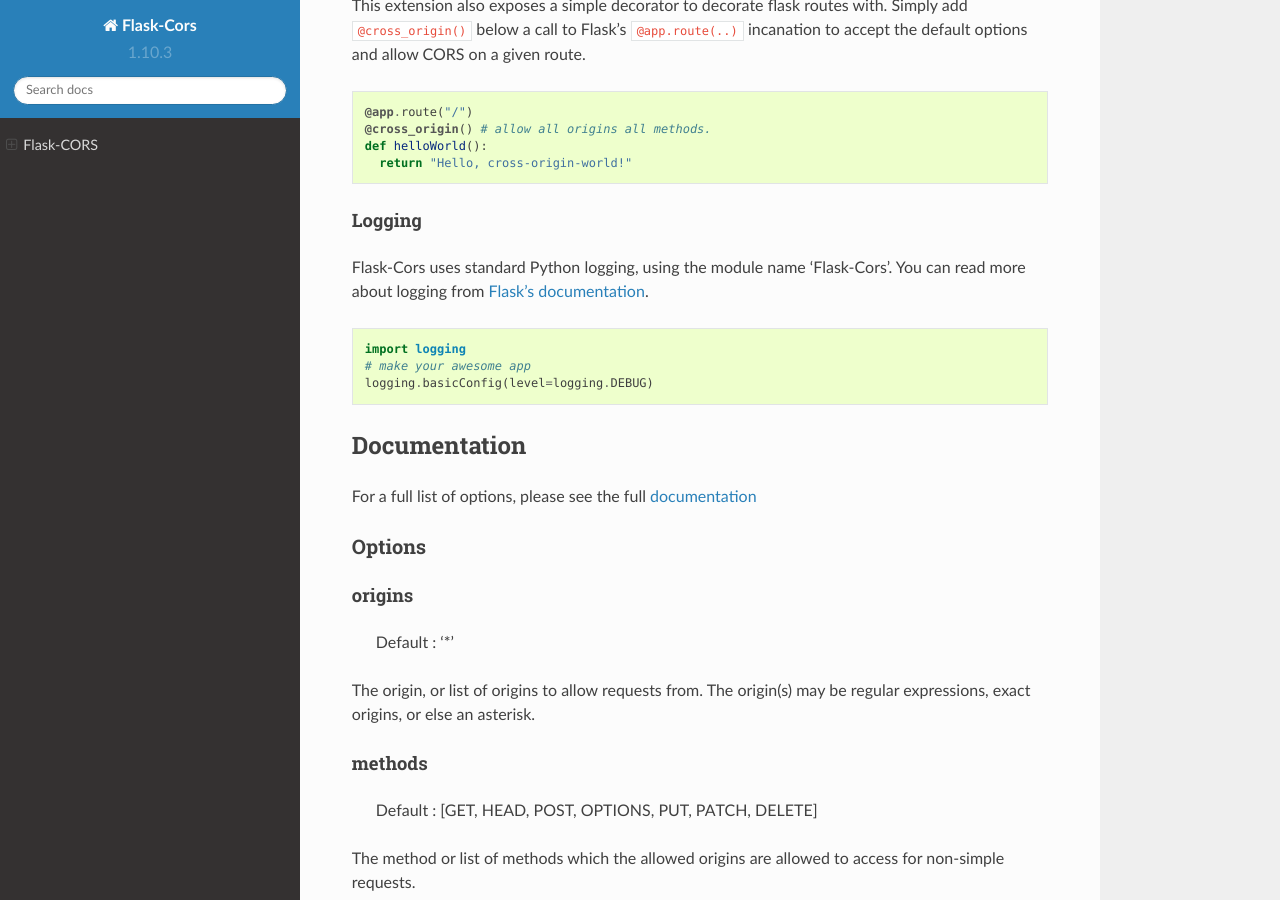
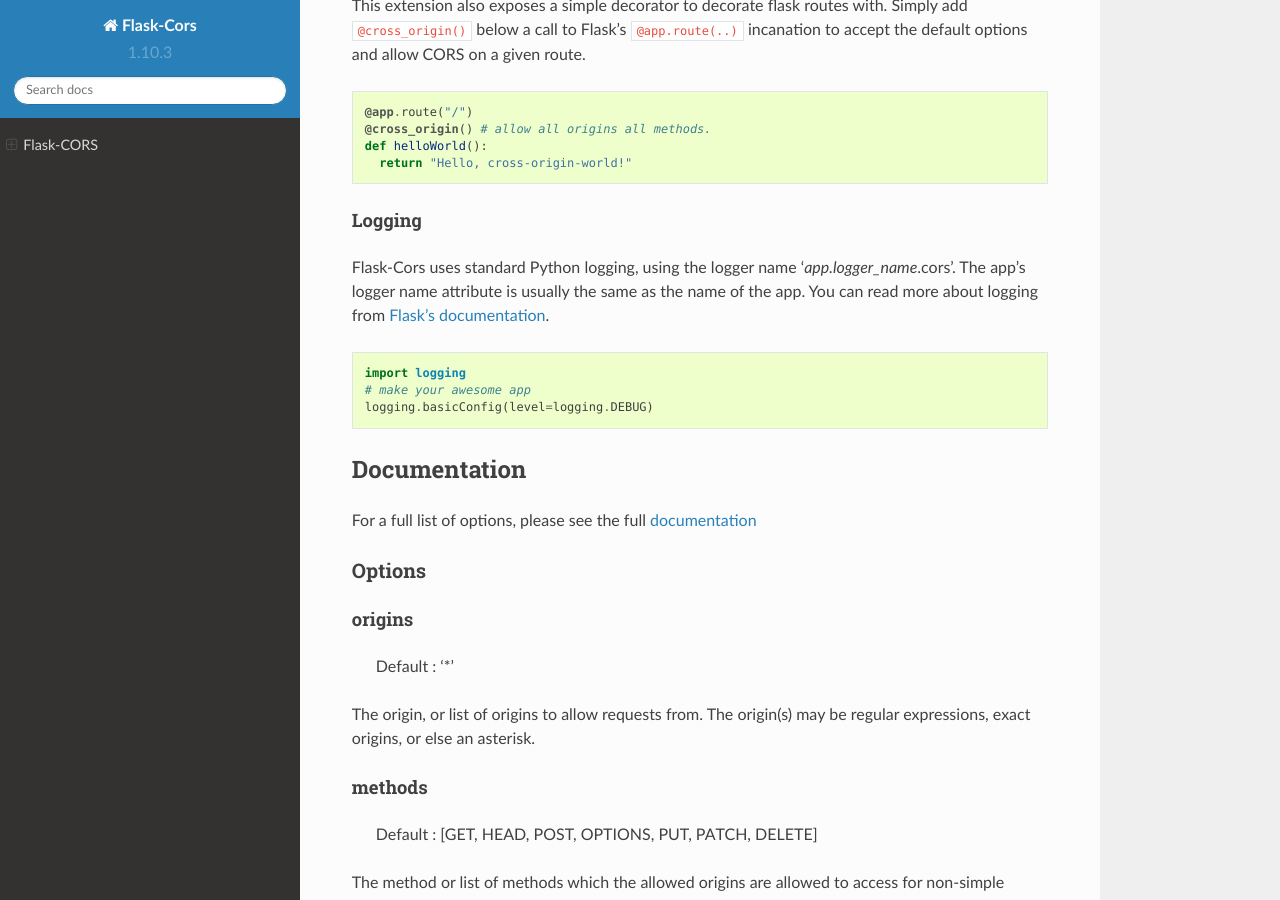
Before and after one commit to corydolphin/flask-cors, a Sphinx documentation site: the page built from docs/index.rst, in a window 1280 px wide and 900 px high, scrolled down 1248 px. Built offline with Sphinx 7.4.7 and the Read the Docs theme 2.0.0, drawn with Linux system fonts in a browser that asks for light colours.

Commit message:
Updated logger name to `app.logger_name`.cors
This allows for logging hierarchical benefits.

```diff
--- a/README.rst
+++ b/README.rst
@@ -81,8 +81,9 @@ CORS on a given route.
 Logging
 ^^^^^^^
 
-Flask-Cors uses standard Python logging, using the module name
-'Flask-Cors'. You can read more about logging from `Flask's
+Flask-Cors uses standard Python logging, using the logger name
+'`app.logger_name`.cors'. The app's logger name attribute is usually the same
+as the name of the app. You can read more about logging from `Flask's
 documentation <http://flask.pocoo.org/docs/0.10/errorhandling/>`__.
 
 .. code:: python
--- a/docs/index.rst
+++ b/docs/index.rst
@@ -81,8 +81,9 @@ CORS on a given route.
 Logging
 ^^^^^^^
 
-Flask-Cors uses standard Python logging, using the module name
-'Flask-Cors'. You can read more about logging from `Flask's
+Flask-Cors uses standard Python logging, using the logger name
+'`app.logger_name`.cors'. The app's logger name attribute is usually the same
+as the name of the app. You can read more about logging from `Flask's
 documentation <http://flask.pocoo.org/docs/0.10/errorhandling/>`__.
 
 .. code:: python
```
Also changed, not shown: README.md (+4 -1 lines), flask_cors/__init__.py (+7 -3 lines).
